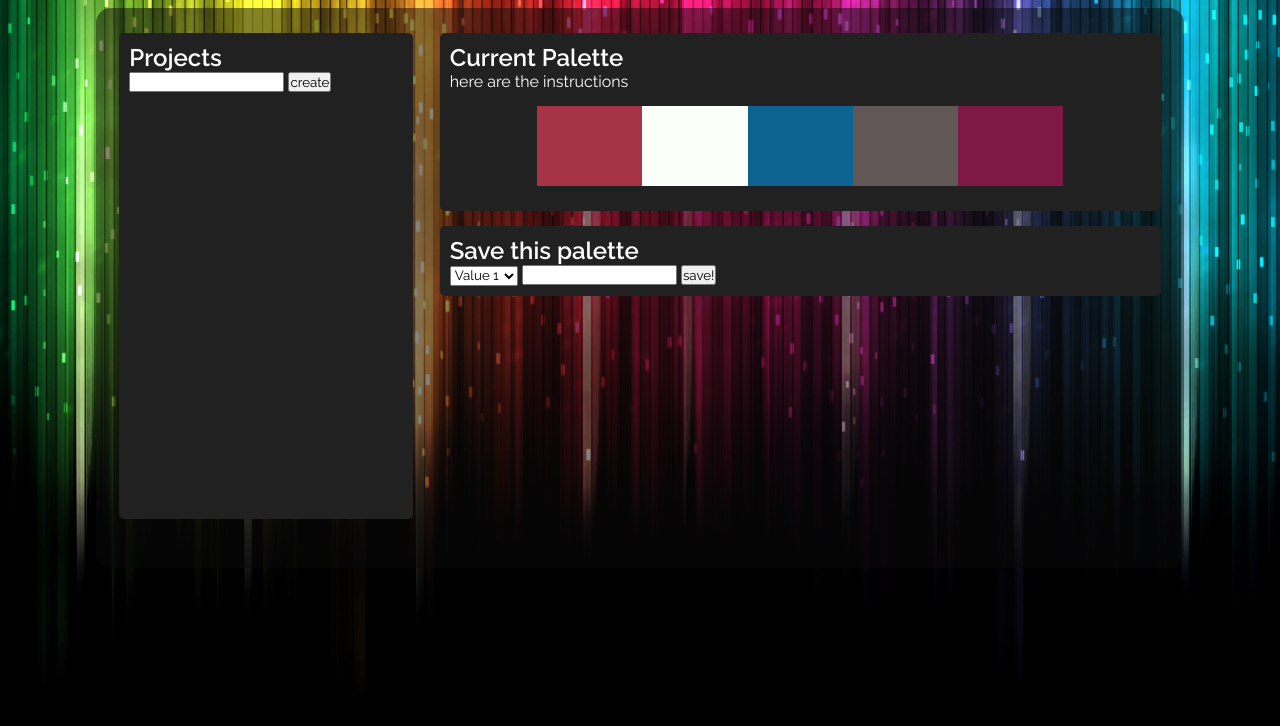
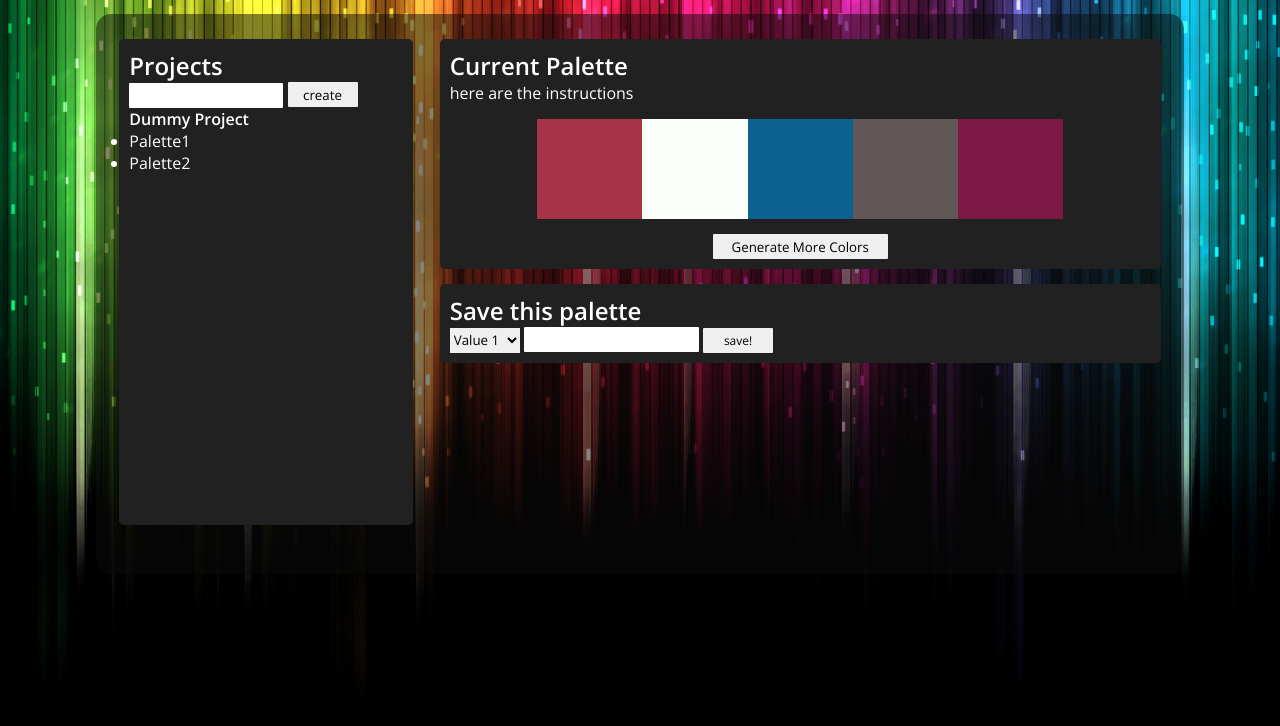
Before and after one commit to turingschool-examples/b3-fetch-intro-server, a plain HTML site: page public/index.html in a window 1280 px wide. Shown: the part 74-800 px from the top of the page. Drawn offline with nearby package versions, Linux system fonts and the light colour scheme.

Commit message:
Change background image, format btn/inputs consistently

```diff
--- a/public/css/styles.css
+++ b/public/css/styles.css
@@ -2,19 +2,19 @@
   margin: 0;
   padding: 0;
   box-sizing: border-box;
-  font-family: Raleway, sans-serif;
+  font-family: 'Open Sans', sans-serif;
 }
 
 body {
-background-image: url(../../assets/background.jpg);
-background-repeat: no-repeat;
-background-size: cover;
-/*height: 100vh;*/
+  background-image: url(../../assets/background.jpg);
+  background-repeat: no-repeat;
+  background-size: cover;
 }
 
 .title {
   font-size: 200%;
   margin: 15px;
+  color: #fff;
 }
 
 .main {
@@ -40,6 +40,24 @@ background-size: cover;
   border-radius: 5px;
 }
 
+#new-project {
+  border: none;
+  border-radius: 1px;
+  height: 25px;
+  font-size: 75%;
+}
+
+#new-project:focus {
+  outline: none;
+}
+
+#new-project-btn {
+  border: none;
+  border-radius: 1px;
+  height: 25px;
+  width: 70px;
+}
+
 .main-right {
   width: 67.5%;
 }
@@ -62,7 +80,7 @@ background-size: cover;
 
 .colors div {
   width: 15%;
-  height: 80px;
+  height: 100px;
 }
 
 .save-palette {
@@ -71,6 +89,31 @@ background-size: cover;
   padding: 10px;
   margin: 15px 0;
   border-radius: 5px;
+}
+
+#project-menu {
+  border: none;
+  height: 25px;
+  width: 70px;
+}
+
+#new-palette {
+  border: none;
+  border-radius: 1px;
+  height: 25px;
+}
+
+#new-palette:focus {
+  outline: none;
+}
+
+#new-palette-btn {
+  border: none;
+  border-radius: 1px;
+  height: 25px;
+  width: 70px;
+  font-size: 75%;
+
 }
 
 #color1 {
@@ -92,3 +135,13 @@ background-size: cover;
 #color5 {
   background-color: #7E1946;
 }
+
+.generate-btn {
+  padding: 3px 5px;
+  margin: 0 auto;
+  display: block;
+  width: 25%;
+  border: none;
+  border-radius: 1px;
+  height: 25px;
+}
--- a/public/index.html
+++ b/public/index.html
@@ -2,7 +2,7 @@
 <html>
   <head>
     <meta charset="utf-8">
-    <link href="https://fonts.googleapis.com/css?family=Raleway:400,600" rel="stylesheet">
+    <link href="https://fonts.googleapis.com/css?family=Open+Sans:400,600" rel="stylesheet">
     <link rel="stylesheet" href="css/styles.css">
     <title>Palette Picker</title>
   </head>
@@ -15,9 +15,14 @@
     <main class="main">
       <article class="projects">
         <h2>Projects</h2>
-        <input type="text" name="" value="">
-        <input type="submit" name="" value="create">
+        <input id="new-project" type="text" name="" value="">
+        <input id="new-project-btn" type="submit" name="" value="create">
         <!-- this is where we will append project directories -->
+        <h4>Dummy Project</h4>
+        <ul>
+          <li>Palette1</li>
+          <li>Palette2</li>
+        </ul>
       </article>
 
       <section class="main-right">
@@ -31,16 +36,19 @@
             <div id="color4"></div>
             <div id="color5"></div>
           </section>
+          <button type="button" name="generate" class="generate-btn">
+            Generate More Colors
+          </button>
         </article>
 
         <article class="save-palette">
           <h2>Save this palette</h2>
-          <select type="text" name="" value="">
+          <select id="project-menu" type="text" name="" value="">
             <option value="value1" selected>Value 1</option>
             <option value="value2">Value 2</option>
           </select>
-          <input type="text" name="" value="">
-          <input type="submit" name="" value="save!">
+          <input id="new-palette" type="text" name="" value="">
+          <input id="new-palette-btn" type="submit" name="" value="save!">
         </article>
       </section>
     </main>
```
